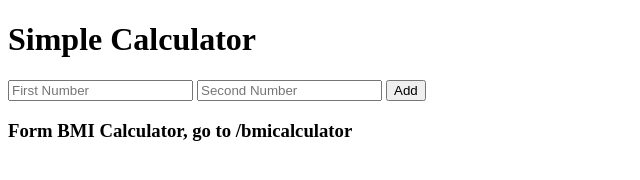
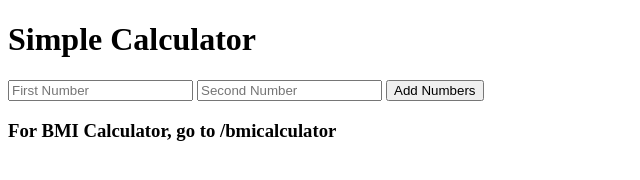
Before and after one commit to shubhsaxena2001/Bmi-Calculator, a website: page index.html in a window 1280 px wide. Shown: the whole page, without its empty margins (0-640 px from the left). Drawn offline with Linux system fonts and the light colour scheme.

Commit message:
Third Commit

```diff
--- a/index.html
+++ b/index.html
@@ -11,9 +11,9 @@
     <form action="/" method="post">
       <input type="text" name="num1" placeholder="First Number" />
       <input type="text" name="num2" placeholder="Second Number" />
-      <button type="submit" name="Submit">Add</button>
+      <button type="submit" name="Submit">Add Numbers</button>
     </form>
 
-    <h3>Form BMI Calculator, go to /bmicalculator</h3>
+    <h3>For BMI Calculator, go to /bmicalculator</h3>
   </body>
 </html>
```
